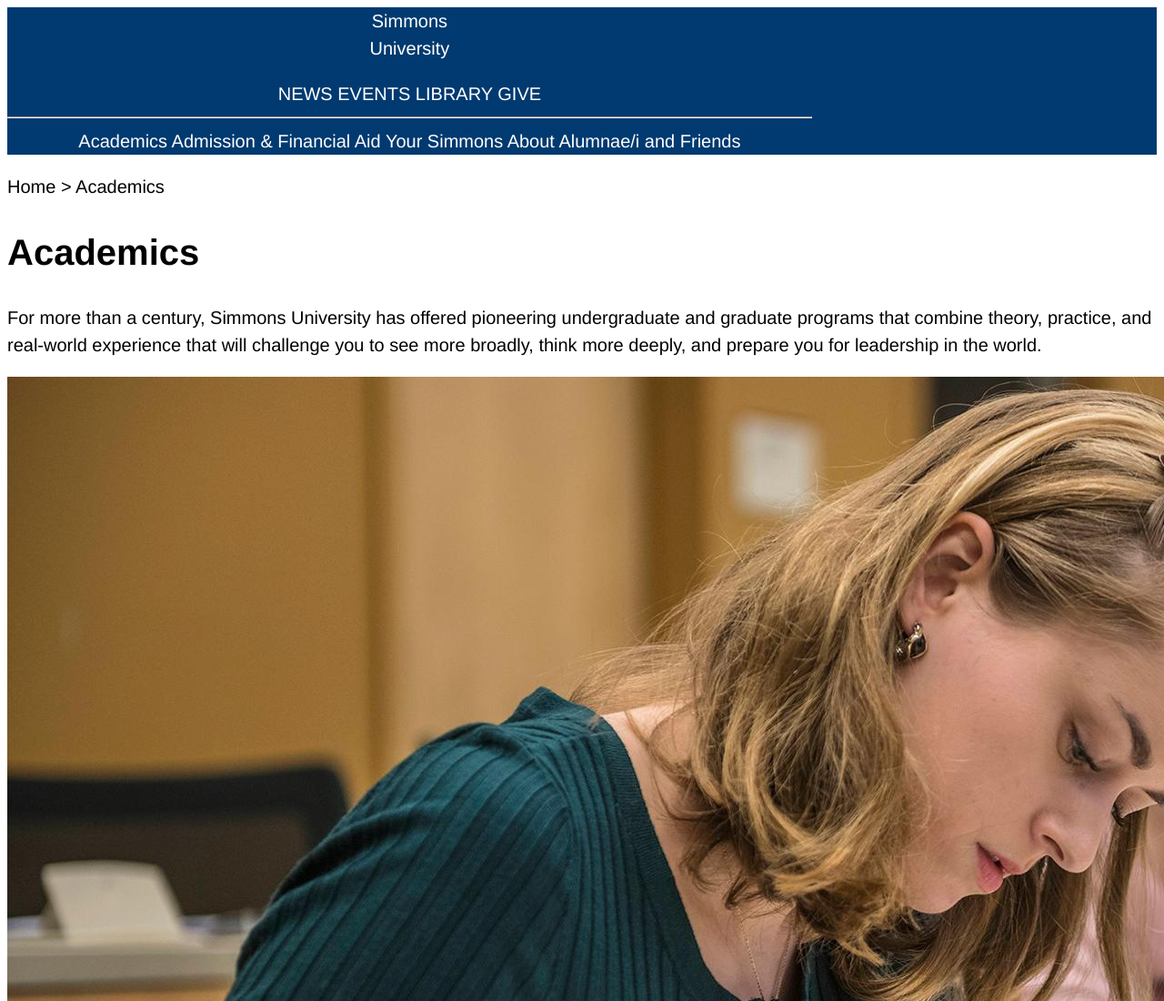
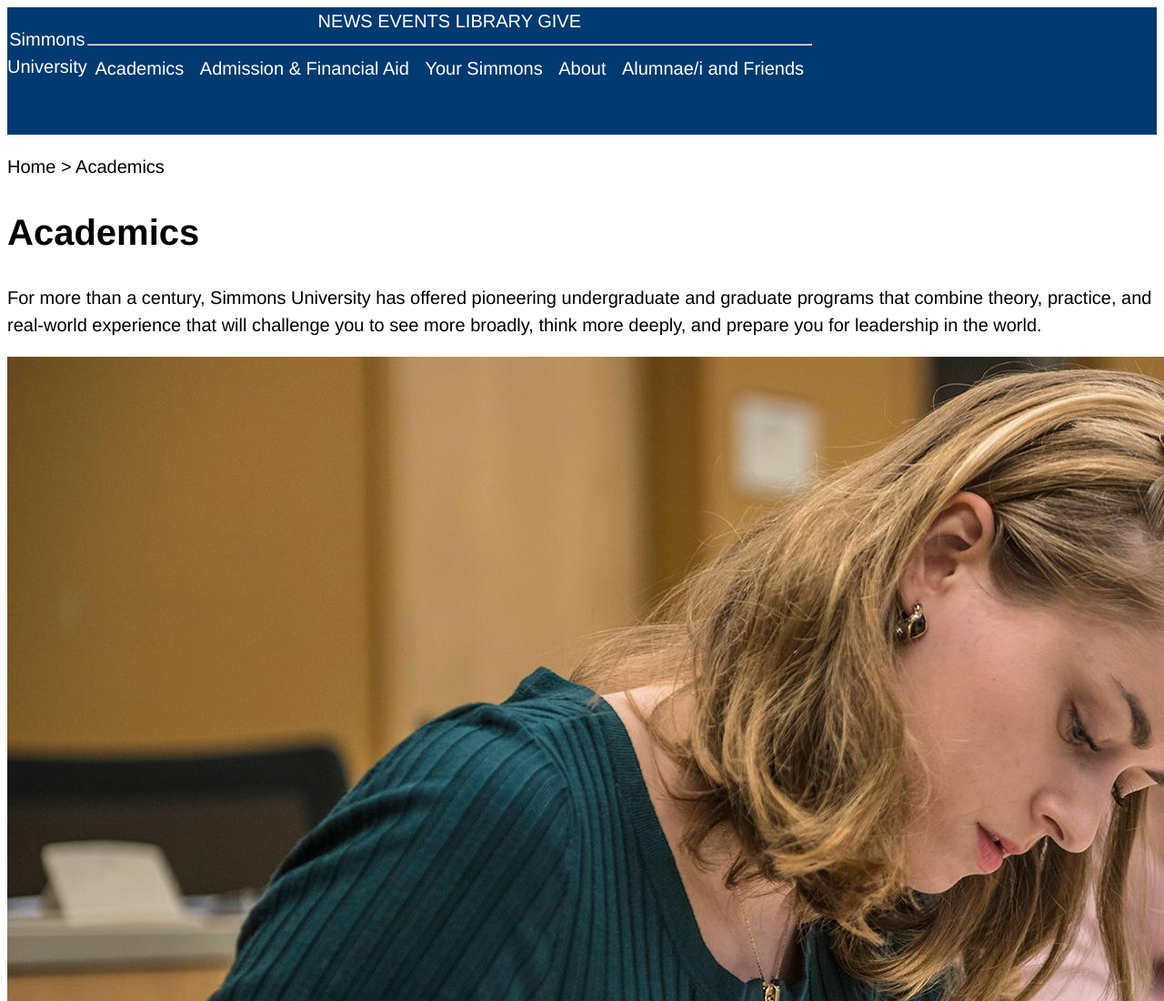
Before and after one commit to alexorosubiqum/exercicisHTML, a plain HTML site: page academics.html in a window 1280 px wide. Shown: the top 1100 px of the page at 91% size. Drawn offline with Linux system fonts and the light colour scheme.

Commit message:
started css for simmons univ

```diff
--- a/academics.html
+++ b/academics.html
@@ -25,7 +25,7 @@
             </div>
             <hr />
           </div>
-          <div class="class2">
+          <div class="navs2">
             <a href="">Academics</a>
             <a href="">Admission & Financial Aid</a>
             <a href="">Your Simmons</a>
--- a/style/academics.css
+++ b/style/academics.css
@@ -8,6 +8,9 @@ body {
 
 header {
   background-color: #003a70;
+  position: relative;
+  max-width: 1300px;
+  height: 140px;
 }
 
 .header {
@@ -15,7 +18,17 @@ header {
   text-align: center;
   color: white;
 }
+.logo {
+  position: relative;
+  float: left;
+}
+
 .navs a {
   text-decoration: none;
   color: white;
 }
+
+.navs2 {
+  display: flex;
+  justify-content: space-around;
+}
```
